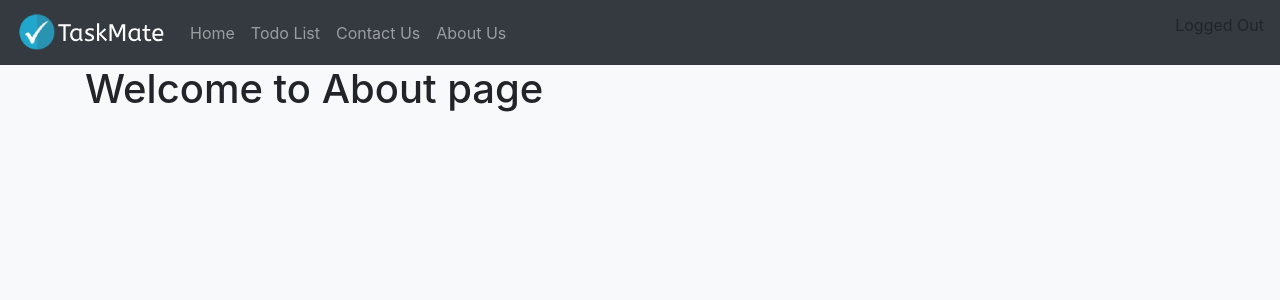
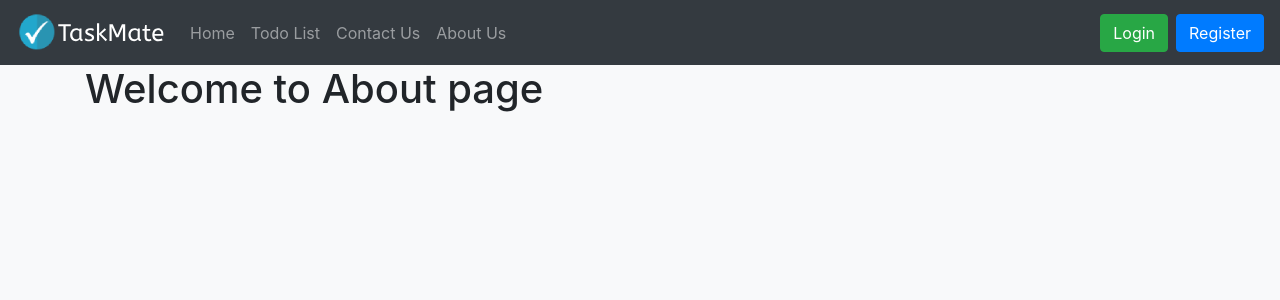
Before and after one commit to Tsilkostas/Django-Project, a Django app: page /about in a window 1280 px wide. Shown: the top 300 px of the page. Run offline with Django 3.2, Linux system fonts and the light colour scheme; some libraries are stand-ins or nearby versions.

Commit message:
add header another restriction

```diff
--- a/taskmate/templates/base.html
+++ b/taskmate/templates/base.html
@@ -26,13 +26,18 @@
         </div>
           {% if user.is_authenticated %}
           <div class="form-inline my-2 my-lg-0">
-            <p>{{ user.username}}</p>
+            <div class="p-2 text-white bg-dark">Logged in as {{ user.username}}</div>
             <a href="{% url 'logout' %}">
-            <button class="btn btn-outline-success my-2 my-sm-0" type="submit">Logout</button>
+            <button class="btn btn-info my-2 my-sm-0" type="submit">Logout</button>
             </a>
           </div>
           {% else %}
-              <p>Logged Out</p>
+          <a href="{% url 'login' %}">
+            <button class="btn btn-success mr-2 my-2 my-sm-0" type="submit">Login</button>
+            </a>
+            <a href="{% url 'register' %}">
+              <button class="btn btn-primary my-2 my-sm-0" type="submit">Register</button>
+              </a>
           {% endif %}
       </nav>
   </head>
```
Also changed, not shown: taskmate/db.sqlite3.
